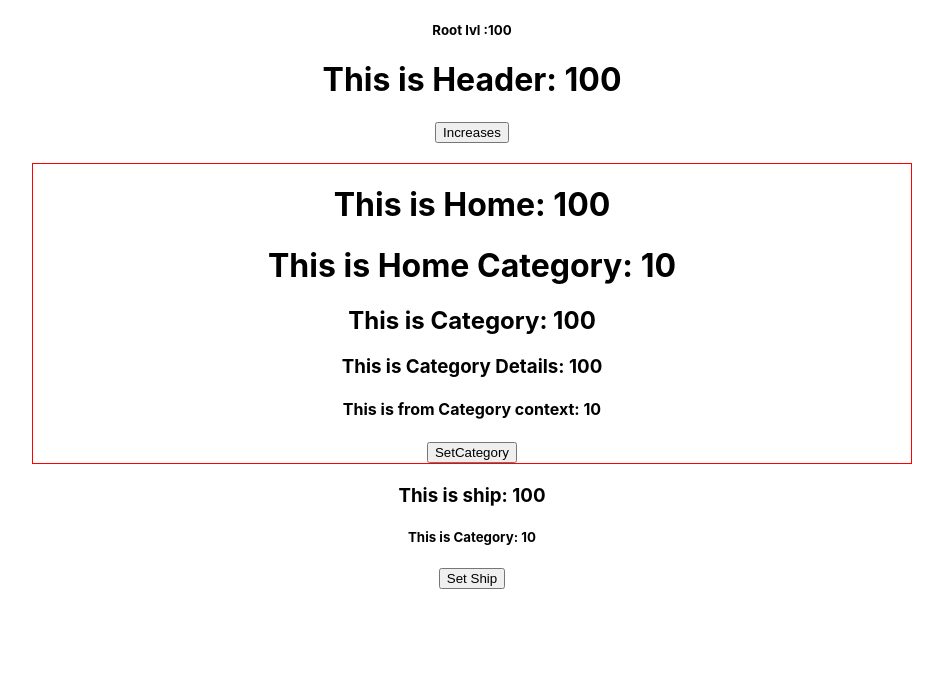
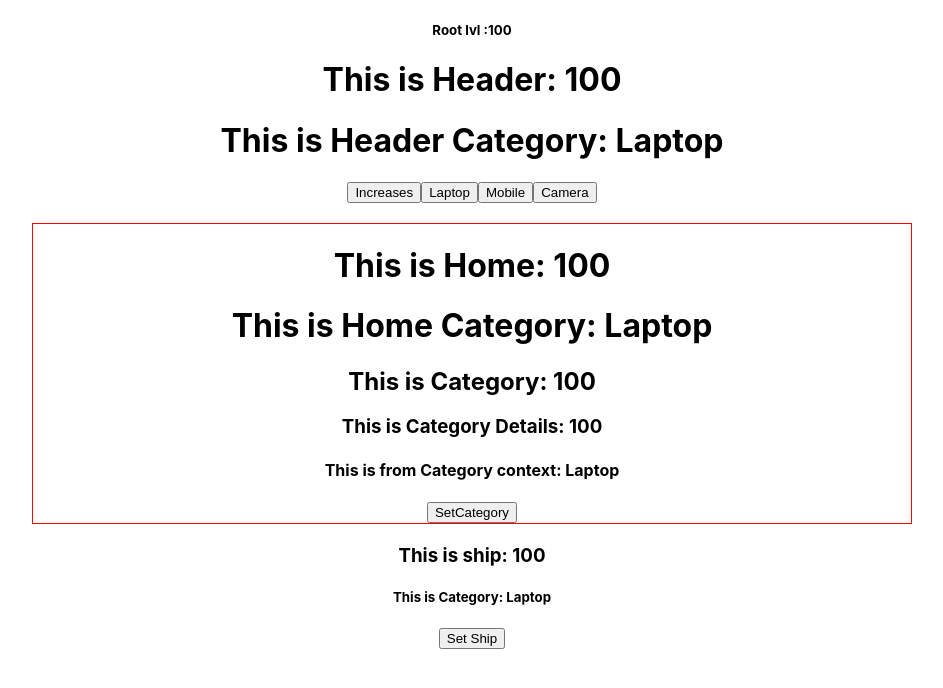
Before and after one commit to siyamulislam/my-scss-react, a React (Create React App) app: page / in a window 1280 px wide. Shown: the top 688 px of the page, without its empty margins (168-1111 px from the left). Built offline with nearby package versions, Linux system fonts and the light colour scheme.

Commit message:
category  update in state

```diff
--- a/src/App.js
+++ b/src/App.js
@@ -8,7 +8,7 @@
 
 function App() {
   const [count,setCount]= useState(100);
-  const [category,setCategory]= useState(10);
+  const [category,setCategory]= useState('Laptop');
   return (
     <categoryContext.Provider value={[category, setCategory]}>
     <div className="App">
--- a/src/components/Header/Header.js
+++ b/src/components/Header/Header.js
@@ -1,13 +1,23 @@
-import React, { useState } from 'react';
+import React, { useContext, useState } from 'react';
+import { categoryContext } from '../../App';
+import Category from '../Home/Category/Category';
 const Header = (props) => {
     const {count,setCount}= props
+    const [category,setCategory]=useContext(categoryContext)
     const handelCount=()=>{
+            setCount(count+1);
+    }
+    const handelCategory=()=>{
             setCount(count+1);
     }
     return (
         <div>
             <h1>This is Header:  {count}</h1>
+            <h1>This is Header Category:  {category}</h1>
             <button onClick={handelCount}>Increases</button>
+            <button onClick={ ()=> setCategory(category+' Laptop')}>Laptop</button>
+            <button onClick={ ()=> setCategory('Mobile')}>Mobile</button>
+            <button onClick={ ()=> setCategory('Camera')}>Camera</button>
         </div>
     );
 };
--- a/src/components/Shipment/Shipment.js
+++ b/src/components/Shipment/Shipment.js
@@ -8,7 +8,7 @@
         <div>
             <h3>This is ship: {count} </h3>
             <h5>This is Category: {category} </h5>
-            <button onClick={()=>setCategory(category-2)}>Set Ship</button>
+            <button onClick={()=>setCategory(category+1)}>Set Ship</button>
         </div>
     );
 };
```
